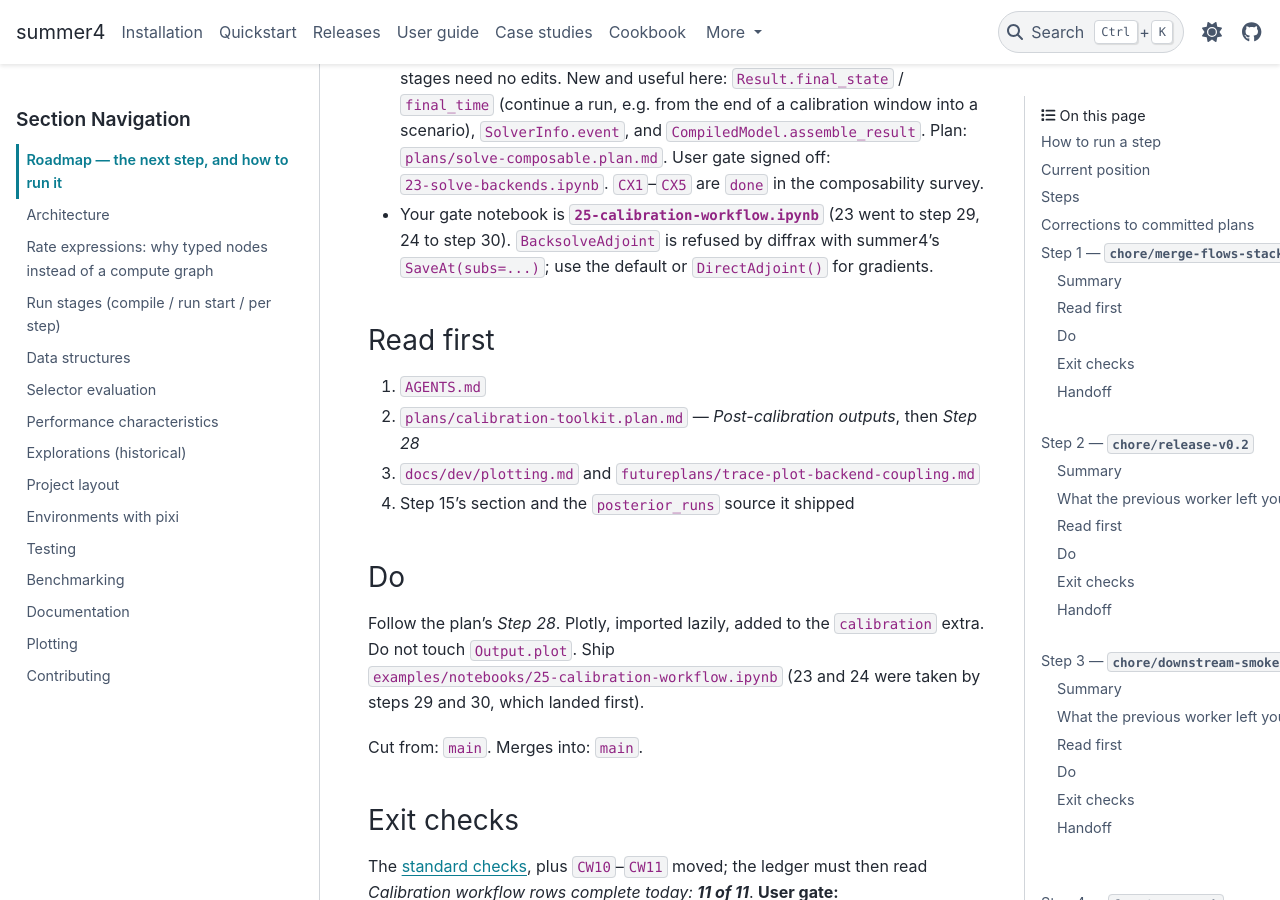
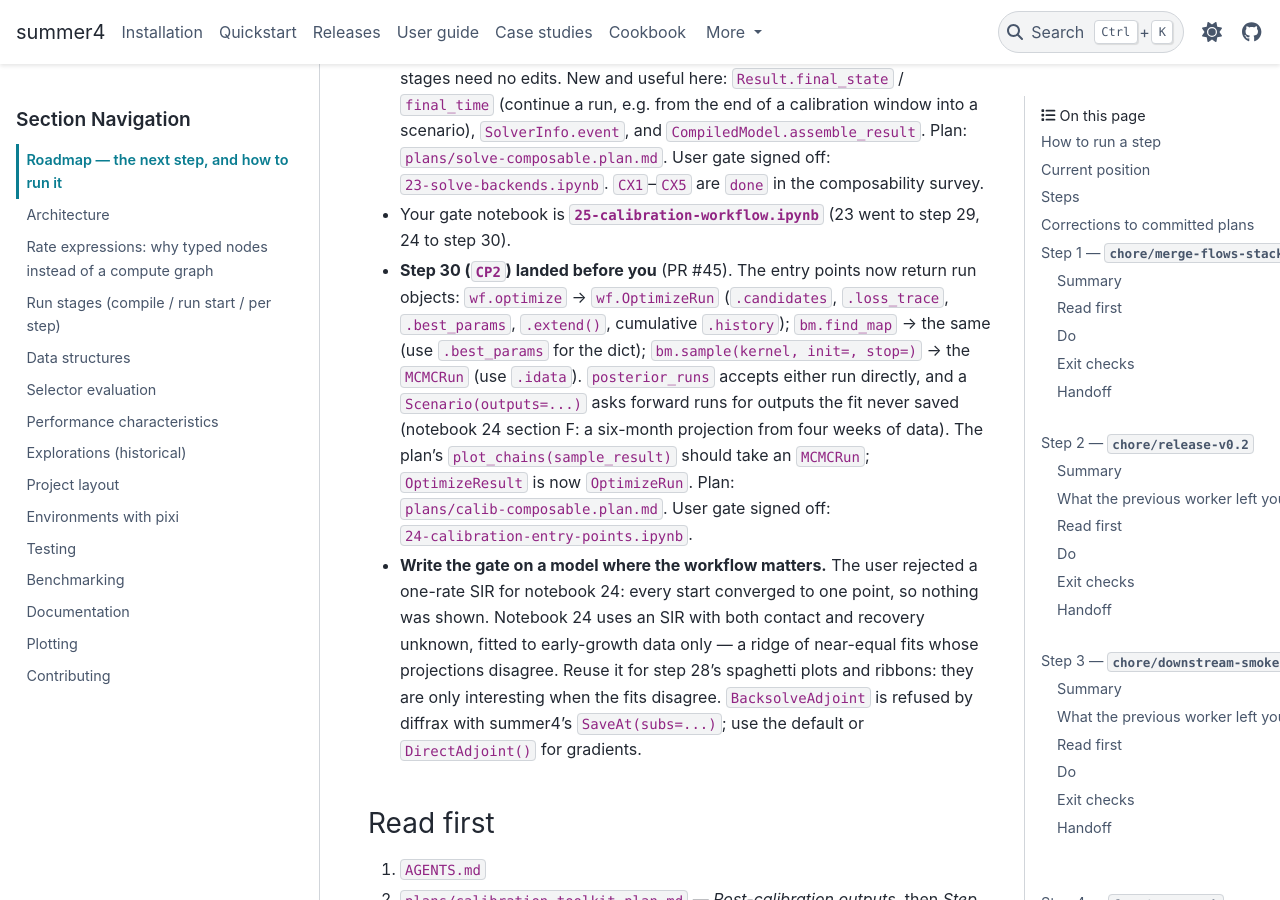
Before and after one commit to monash-emu/summer4, a Sphinx documentation site: the page built from docs/dev/roadmap.md, in a window 1280 px wide and 900 px high, scrolled down 55496 px. Built offline with Sphinx 7.4.7 and the PyData theme 0.15.4, drawn with Linux system fonts in a browser that asks for light colours; some of the changed text lies outside the part shown.

Commit message:
Hand off after step 30: calib-composable.

```diff
--- a/docs/dev/roadmap.md
+++ b/docs/dev/roadmap.md
@@ -74,11 +74,11 @@
 <!-- roadmap:current -->
 | Field | Value |
 | --- | --- |
-| Step | 30 |
-| Status | in-progress |
-| Branch | `feat/calib-composable` |
+| Step | 28 |
+| Status | next |
+| Branch | `feat/calib-outputs` |
 | Cut from | `main` |
-| Last landed | `feat/solve-composable` |
+| Last landed | `feat/calib-composable` |
 <!-- /roadmap:current -->
 
 ## Steps
@@ -1864,7 +1864,23 @@
   `23-solve-backends.ipynb`. `CX1`–`CX5` are `done` in the composability
   survey.
 - Your gate notebook is **`25-calibration-workflow.ipynb`** (23 went to step
-  29, 24 to step 30). `BacksolveAdjoint` is refused by diffrax with summer4's
+  29, 24 to step 30).
+- **Step 30 (`CP2`) landed before you** (PR #45). The entry points now return
+  run objects: `wf.optimize` → `wf.OptimizeRun` (`.candidates`, `.loss_trace`,
+  `.best_params`, `.extend()`, cumulative `.history`); `bm.find_map` → the same
+  (use `.best_params` for the dict); `bm.sample(kernel, init=, stop=)` → the
+  `MCMCRun` (use `.idata`). `posterior_runs` accepts either run directly, and a
+  `Scenario(outputs=...)` asks forward runs for outputs the fit never saved
+  (notebook 24 section F: a six-month projection from four weeks of data).
+  The plan's `plot_chains(sample_result)` should take an `MCMCRun`;
+  `OptimizeResult` is now `OptimizeRun`. Plan: `plans/calib-composable.plan.md`.
+  User gate signed off: `24-calibration-entry-points.ipynb`.
+- **Write the gate on a model where the workflow matters.** The user rejected a
+  one-rate SIR for notebook 24: every start converged to one point, so nothing
+  was shown. Notebook 24 uses an SIR with both contact and recovery unknown,
+  fitted to early-growth data only — a ridge of near-equal fits whose
+  projections disagree. Reuse it for step 28's spaghetti plots and ribbons:
+  they are only interesting when the fits disagree. `BacksolveAdjoint` is refused by diffrax with summer4's
   `SaveAt(subs=...)`; use the default or `DirectAdjoint()` for gradients.
 
 ### Read first
@@ -1948,6 +1964,8 @@
 
 ## Step 30 — `feat/calib-composable`
 
+**Landed:** feat/calib-composable, PR #45, 2026-09-29.
+
 ### Summary
 
 This step rebuilds the calibration entry points on the composable workflow
```
Also changed, not shown: other parts of docs/dev/roadmap.md (+2 -2 lines).
